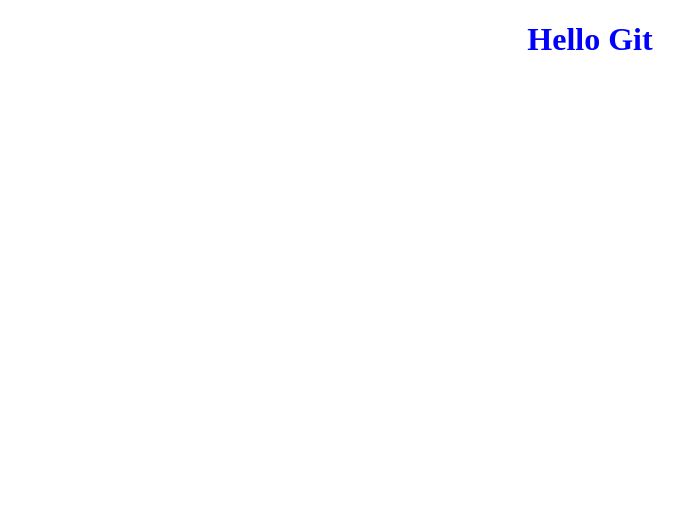
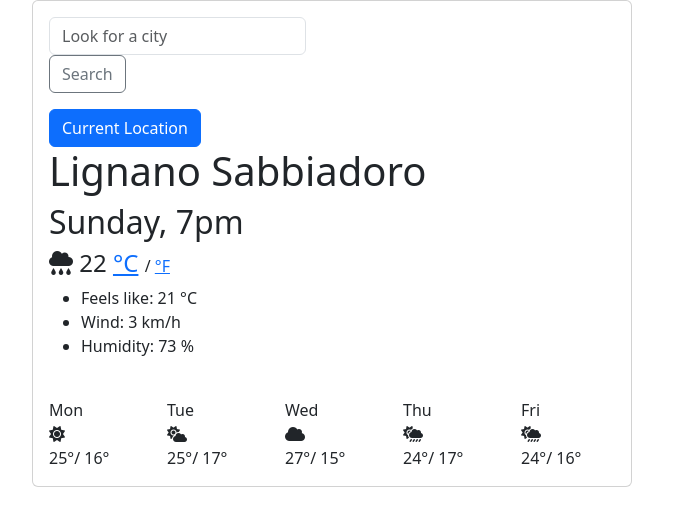
Before and after one commit to AnnaEggenberger/shecodes-weather-app, a plain HTML site: page index.html in a window 1280 px wide. Shown: the whole page, without its empty margins (50-734 px from the left). Drawn offline with nearby package versions, Linux system fonts and the light colour scheme; files that its build step writes are made by us from their sources.

Commit message:
Added correct JS, CSS & HTML

```diff
--- a/index.html
+++ b/index.html
@@ -3,16 +3,120 @@
   <head>
     <meta charset="UTF-8" />
     <meta http-equiv="X-UA-Compatible" content="IE=edge" />
+    <link
+      href="https://cdn.jsdelivr.net/npm/bootstrap@5.3.0-alpha1/dist/css/bootstrap.min.css"
+      rel="stylesheet"
+      integrity="sha384-GLhlTQ8iRABdZLl6O3oVMWSktQOp6b7In1Zl3/Jr59b6EGGoI1aFkw7cmDA6j6gD"
+      crossorigin="anonymous"
+    />
+    <script src="https://unpkg.com/axios@1.1.2/dist/axios.min.js"></script>
+    <script
+      src="https://cdn.jsdelivr.net/npm/bootstrap@5.3.0-alpha1/dist/js/bootstrap.bundle.min.js"
+      integrity="sha384-w76AqPfDkMBDXo30jS1Sgez6pr3x5MlQ1ZAGC+nuZB+EYdgRZgiwxhTBTkF7CXvN"
+      crossorigin="anonymous"
+    ></script>
+    <script
+      src="https://kit.fontawesome.com/d5ebb761fd.js"
+      crossorigin="anonymous"
+    ></script>
+    <link rel="stylesheet" href="src/styles.css" />
+
     <meta name="viewport" content="width=device-width, initial-scale=1.0" />
-    <title>Document</title>
-    <style>
-      h1 {
-        text-align: center;
-        color: blue;
-      }
-    </style>
+    <title>Homework SheCodes Plus - Week 4</title>
   </head>
   <body>
-    <h1>Hello Git</h1>
+    <div class="container">
+      <div class="card">
+        <div class="card-body">
+          <div class="input-group mb-3">
+            <form>
+              <input
+                type="text"
+                class="form-control"
+                placeholder="Look for a city"
+                aria-label="City"
+                aria-describedby="button-addon2"
+                id="city-input"
+              />
+              <div class="input-group-append">
+                <button
+                  class="btn btn-outline-secondary"
+                  type="submit"
+                  id="button-addon2"
+                >
+                  Search
+                </button>
+              </div>
+            </form>
+          </div>
+
+          <input
+            class="btn btn-primary"
+            id="current-location"
+            type="button"
+            value="Current Location"
+          />
+
+          <h1>Lignano Sabbiadoro</h1>
+          <h2 id="current-date">Sunday, 7pm</h2>
+
+          <h3>
+            <i class="fa-solid fa-cloud-rain"></i>
+            <span id="degree-number">22</span>
+            <span class="celsius" id="degree-celsius">
+              <a href="#">°C</a>
+            </span>
+            <span class="fahrenheit">
+              / <a id="degree-fahrenheit" href="#">°F </a>
+            </span>
+          </h3>
+
+          <ul>
+            <li>Feels like: <span id="feels-like"> 21 </span>°C</li>
+            <li>Wind: <span id="wind-speed"> 3 </span> km/h</li>
+            <li>Humidity: <span id="humidity-level"> 73 </span>%</li>
+          </ul>
+          <br />
+          <div class="row">
+            <div class="col-sm">
+              Mon
+              <div>
+                <i class="fa-solid fa-sun"></i>
+                <div>25°/ 16°</div>
+              </div>
+            </div>
+            <div class="col-sm">
+              Tue
+              <div>
+                <i class="fa-solid fa-cloud-sun"></i>
+                <div>25°/ 17°</div>
+              </div>
+            </div>
+            <div class="col-sm">
+              Wed
+              <div>
+                <i class="fa-solid fa-cloud"></i>
+                <div>27°/ 15°</div>
+              </div>
+            </div>
+            <div class="col-sm">
+              Thu
+              <div>
+                <i class="fa-solid fa-cloud-sun-rain"></i>
+                <div>24°/ 17°</div>
+              </div>
+            </div>
+            <div class="col-sm">
+              Fri
+              <div>
+                <i class="fa-solid fa-cloud-sun-rain"></i>
+                <div>24°/ 16°</div>
+              </div>
+            </div>
+          </div>
+        </div>
+      </div>
+    </div>
+    <script src="src/index.js"></script>
   </body>
 </html>
--- /dev/null
+++ b/styles.css
@@ -0,0 +1,15 @@
+.card {
+  max-width: 600px;
+}
+
+.fahrenheit {
+  font-size: 16px;
+}
+
+h3 {
+  font-size: 24px;
+}
+
+.celsius {
+  font-size: 24px;
+}
```
Also changed, not shown: index.js (added, +141 -0 lines).
